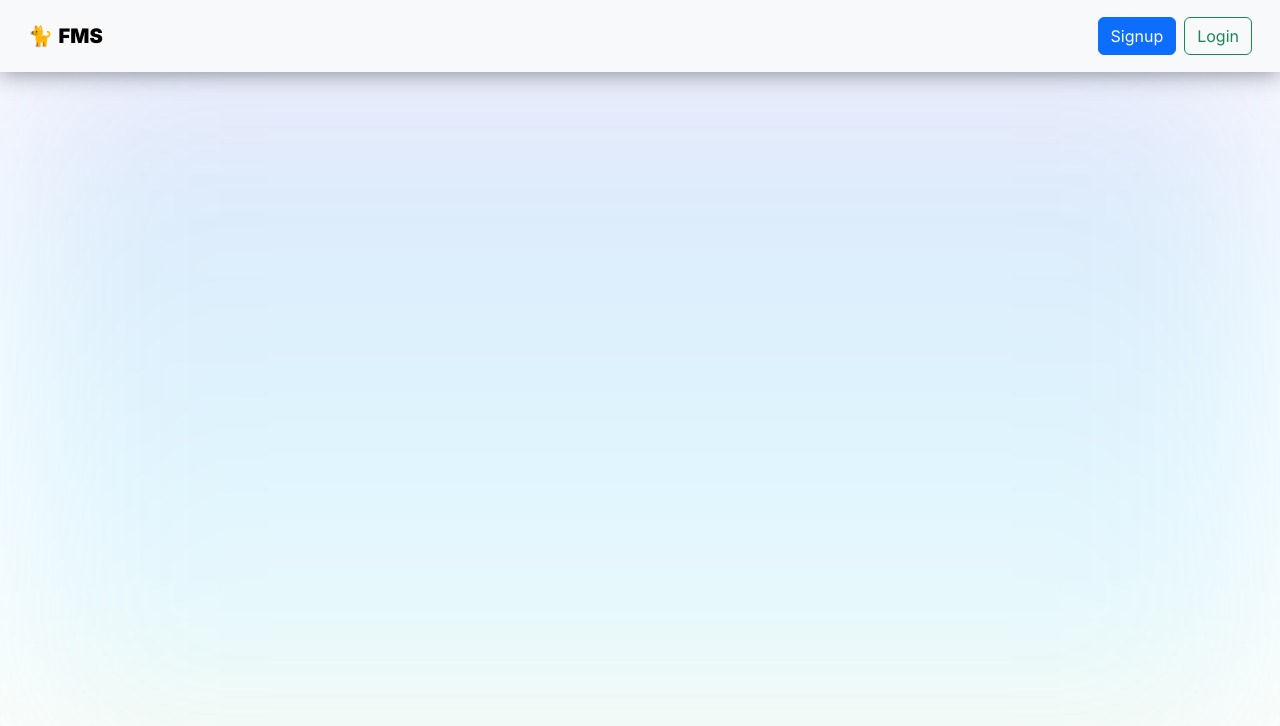
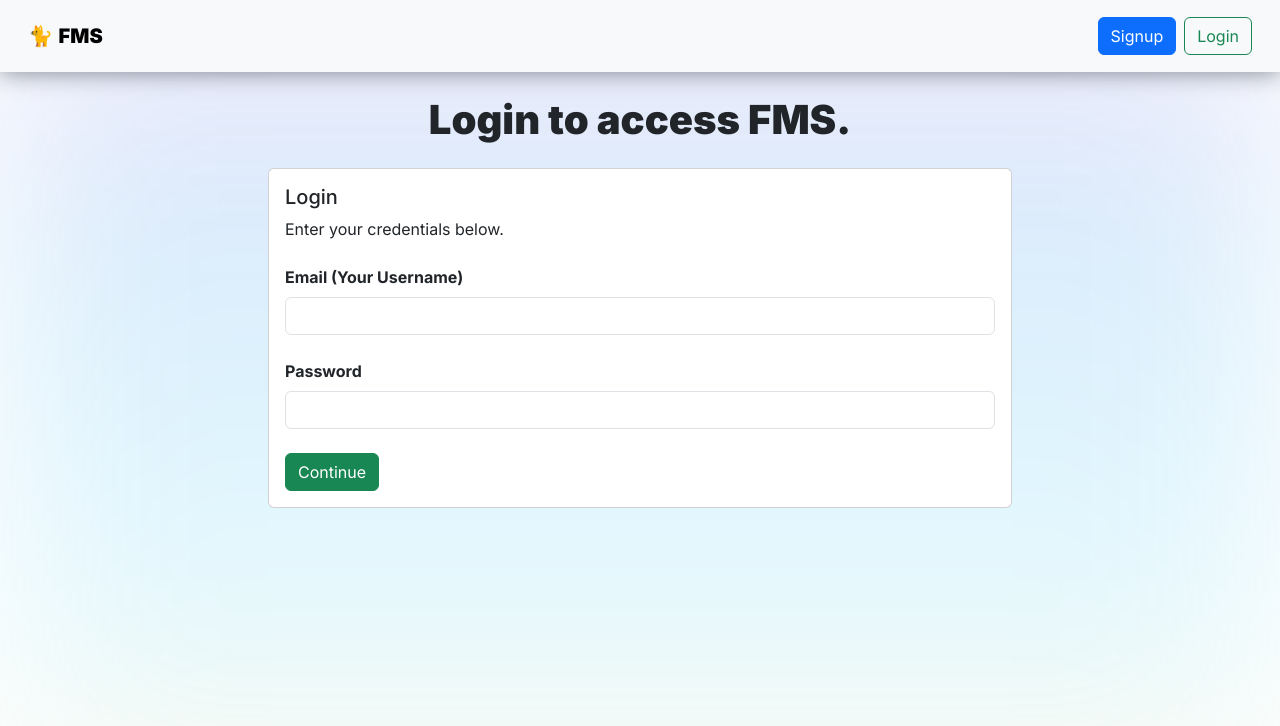
Before and after one commit to luh-passioners/MoonDust-frontend, a Nuxt app: page /auth/login in a window 1280 px wide. Before the commit this address had no page. Shown: the top 726 px of the page. Built offline with nearby package versions, Linux system fonts and the light colour scheme.

Commit message:
make static login / signup pages

```diff
--- a/components/Navbar.vue
+++ b/components/Navbar.vue
@@ -4,8 +4,8 @@
       <NuxtLink class="navbar-brand" to="/">🐈 <b class="fw-max">FMS</b></NuxtLink>
 
       <div class="ms-auto d-flex gap-2">
-        <button class="btn btn-primary">Signup</button>
-        <button class="btn btn-outline-success">Login</button>
+        <NuxtLink to="/auth/signup" class="btn btn-primary">Signup</NuxtLink>
+        <NuxtLink to="/auth/login" class="btn btn-outline-success">Login</NuxtLink>
       </div>
     </div>
   </nav>
--- /dev/null
+++ b/composables/auth.ts
@@ -0,0 +1,2 @@
+export const useIsLoggedIn = useState("useIsLoggedIn", () => false);
+export const useUser = useState("useUser", () => null as IUser | null);
--- a/composables/data.ts
+++ b/composables/data.ts
@@ -1,47 +1,63 @@
 const transactions = ref<ITransaction[]>([
   {
+    _id: "fweeg443",
+    company: "Test",
     name: "User Subscription",
     date: "2024-03-12",
     amount: 58.99,
     orgId: 0
   },
   {
+    _id: "fweeg443",
+    company: "Test",
     name: "Spotify Premium",
     date: "2023-11-29",
     amount: -10.99,
     orgId: 1
   },
   {
+    _id: "fweeg443",
+    company: "Test",
     name: "AWS Billing",
     date: "2024-04-10",
     amount: -500,
     orgId: 2
   },
   {
+    _id: "fweeg443",
+    company: "Test",
     name: "Salary Deposit",
     date: "2024-01-15",
     amount: 3000.00,
     orgId: 0
   },
   {
+    _id: "fweeg443",
+    company: "Test",
     name: "Restaurant Dinner",
     date: "2024-04-18",
     amount: -75.50,
     orgId: 2
   },
   {
+    _id: "fweeg443",
+    company: "Test",
     name: "Gas Station Purchase",
     date: "2024-04-20",
     amount: -30.25,
     orgId: 0
   },
   {
+    _id: "fweeg443",
+    company: "Test",
     name: "Netflix Subscription",
     date: "2024-05-30",
     amount: -15.99,
     orgId: 1
   },
   {
+    _id: "fweeg443",
+    company: "Test",
     name: "Freelance Work Payment",
     date: "2023-12-18",
     amount: 600.00,
--- /dev/null
+++ b/pages/auth/[type].vue
@@ -0,0 +1,43 @@
+<script setup lang="ts">
+import { useRoute } from "vue-router";
+
+const route = useRoute();
+const isSignup = route.params.type === "signup";
+
+const formData = reactive({
+  company: "",
+  username: "",
+  name: "",
+});
+</script>
+
+<template>
+  <div class="container py-4" style="max-width: 768px;">
+    <h1 class="h1 fw-max text-center">{{ isSignup ? "Get your organization started!" : "Login to access FMS." }}</h1>
+    <LuhCard class="my-4" :title="isSignup ? 'Sign up' : 'Login'" text="Enter your credentials below.">
+      <form @submit.prevent>
+        <div class="d-flex flex-column my-4" v-if="isSignup">
+          <b class="form-label">Your Company's Name</b>
+          <input class="form-control" required>
+        </div>
+
+        <div class="d-flex flex-column my-4">
+          <b class="form-label">Email (Your Username)</b>
+          <input class="form-control" type="email" required>
+        </div>
+
+        <div class="d-flex flex-column my-4" v-if="isSignup">
+          <b class="form-label">Full Name</b>
+          <input class="form-control" required>
+        </div>
+
+        <div class="d-flex flex-column my-4">
+          <b class="form-label">Password</b>
+          <input class="form-control" type="password" required>
+        </div>
+      </form>
+
+      <button class="btn btn-success">{{ isSignup ? "Get started!" : "Continue" }}</button>
+    </LuhCard>
+  </div>
+</template>
--- a/pages/index.vue
+++ b/pages/index.vue
@@ -11,8 +11,7 @@
       <p class="lead">FMS tracks where your money comes and goes, and builds you a tailored investment strategy to further grow your finances using generative AI and machine learning.</p>
 
       <div class="d-grid gap-2 d-sm-flex justify-content-sm-center my-4">
-        <button type="button" class="btn btn-primary btn-lg px-4 gap-3">Get started!</button>
-        <NuxtLink to="/app" type="button" class="btn btn-outline-success btn-lg px-4">Dashboard</NuxtLink>
+        <NuxtLink to="/auth/signup" type="button" class="btn btn-primary btn-lg px-4 gap-3">Get your organization started!</NuxtLink>
       </div>
     </div>
   </div>
```
Also changed, not shown: types/index.d.ts (+17 -0 lines).
